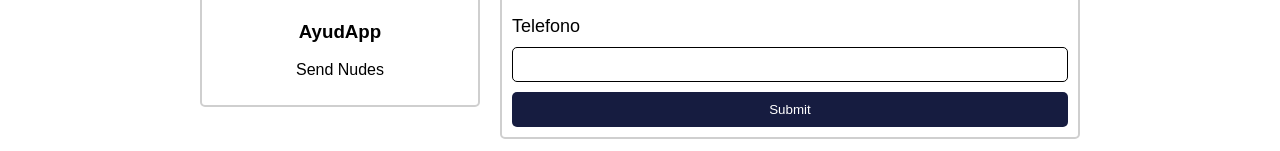
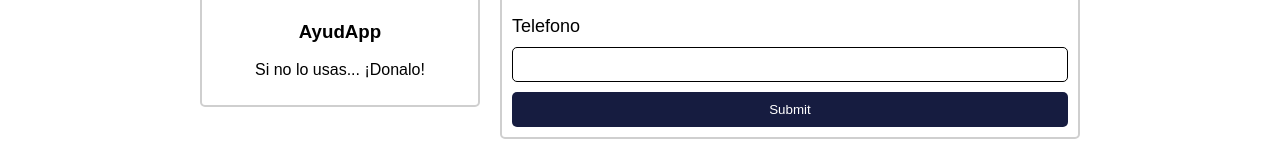
Before and after one commit to toby495/AyudaApp, a plain HTML site: page index.html in a window 1280 px wide. Shown: the part 354-505 px from the top of the page. Drawn offline with Linux system fonts and the light colour scheme.

Commit message:
Update index.html

```diff
--- a/index.html
+++ b/index.html
@@ -30,7 +30,7 @@
                                 <img src="images/donation.jpg" alt="" id="logoImg2">
                             </div>
                             <h3>AyudApp</h3>
-                            <p>Send Nudes</p>
+                            <p>Si no lo usas... ¡Donalo!</p>
                         </div>
                     </div>
                     <div class="col-8">
```
